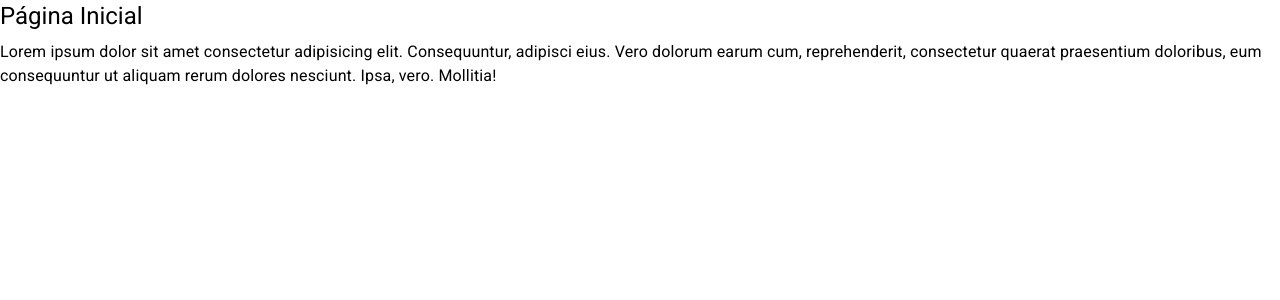
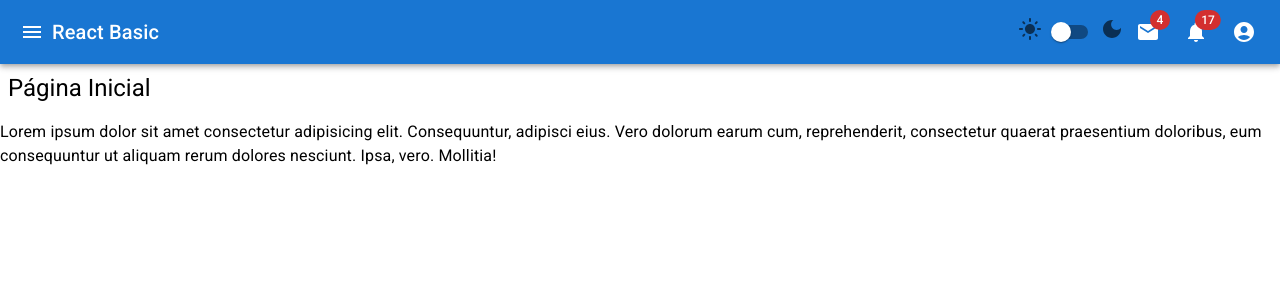
Before and after one commit to vitorsilverio/react-basic, a React (Create React App) app: page / in a window 1280 px wide. Shown: the top 300 px of the page. Built offline with nearby package versions, Linux system fonts and the light colour scheme.

Commit message:
Adição do Menu superior

```diff
--- a/src/shared/components/index.ts
+++ b/src/shared/components/index.ts
@@ -1 +1,2 @@
-export { };
+export * from './menu-superior/MenuSuperior';
+export * from './theme-switch/ThemeSwitch';
--- /dev/null
+++ b/src/shared/components/menu-superior/MenuSuperior.tsx
@@ -0,0 +1,81 @@
+import {
+  AppBar,
+  Badge,
+  Box,
+  IconButton,
+  Toolbar,
+  Typography,
+} from '@mui/material';
+import AccountCircle from '@mui/icons-material/AccountCircle';
+import MailIcon from '@mui/icons-material/Mail';
+import MenuIcon from '@mui/icons-material/Menu';
+import MoreIcon from '@mui/icons-material/More';
+import NotificationsIcon from '@mui/icons-material/Notifications';
+import { ThemeSwitch } from '../theme-switch/ThemeSwitch';
+
+export const MenuSuperior = () => {
+  return (
+    <Box sx={{ flexGrow: 1 }}>
+      <AppBar position='static'>
+        <Toolbar>
+          <IconButton edge='start' color='inherit' aria-label='menu'>
+            <MenuIcon />
+          </IconButton>
+          <Typography
+            variant='h6'
+            noWrap
+            component='div'
+            sx={{ display: { xs: 'none', sm: 'block' } }}
+          >
+            React Basic
+          </Typography>
+          <Box sx={{ flexGrow: 1 }} />
+          <Box sx={{ display: { xs: 'none', md: 'flex' } }}>
+            <ThemeSwitch />
+            <IconButton
+              size='large'
+              aria-label='show 4 new mails'
+              color='inherit'
+            >
+              <Badge badgeContent={4} color='error'>
+                <MailIcon />
+              </Badge>
+            </IconButton>
+            <IconButton
+              size='large'
+              aria-label='show 17 new notifications'
+              color='inherit'
+            >
+              <Badge badgeContent={17} color='error'>
+                <NotificationsIcon />
+              </Badge>
+            </IconButton>
+            <IconButton
+              size='large'
+              edge='end'
+              aria-label='account of current user'
+              //aria-controls={menuId}
+              aria-haspopup='true'
+              //onClick={handleProfileMenuOpen}
+              color='inherit'
+            >
+              <AccountCircle />
+            </IconButton>
+          </Box>
+          <Box sx={{ display: { xs: 'flex', md: 'none' } }}>
+            <IconButton
+              size='large'
+              aria-label='show more'
+              //aria-controls={mobileMenuId}
+              aria-haspopup='true'
+              //onClick={handleMobileMenuOpen}
+              color='inherit'
+            >
+              <MoreIcon />
+            </IconButton>
+          </Box>
+        </Toolbar>
+      </AppBar>
+    </Box>
+  );
+};
--- a/src/shared/layouts/layout-base/LayoutBase.tsx
+++ b/src/shared/layouts/layout-base/LayoutBase.tsx
@@ -1,4 +1,5 @@
 import { Box, Typography } from '@mui/material';
+import { MenuSuperior } from '../../components';
 
 interface LayoutBaseProps {
   titulo: string;
@@ -6,13 +7,18 @@ interface LayoutBaseProps {
 
 export const LayoutBase: React.FC<LayoutBaseProps> = ({ children, titulo }) => {
   return (
-    <Box display='flex' flexDirection='column' gap={1} height='100%'>
-      <Box>
-        <Typography variant='h5' component='h1'>
-          {titulo}
-        </Typography>
+    <>
+      <MenuSuperior />
+      <Box display='flex' flexDirection='column' gap={1} height='100%'>
+        <Box padding={1}>
+          <Typography variant='h5' component='h1'>
+            {titulo}
+          </Typography>
+        </Box>
+        <Box flex={1} overflow='auto'>
+          {children}
+        </Box>
       </Box>
-      <Box flex={1} overflow='auto'>{children}</Box>
-    </Box>
+    </>
   );
 };
```
